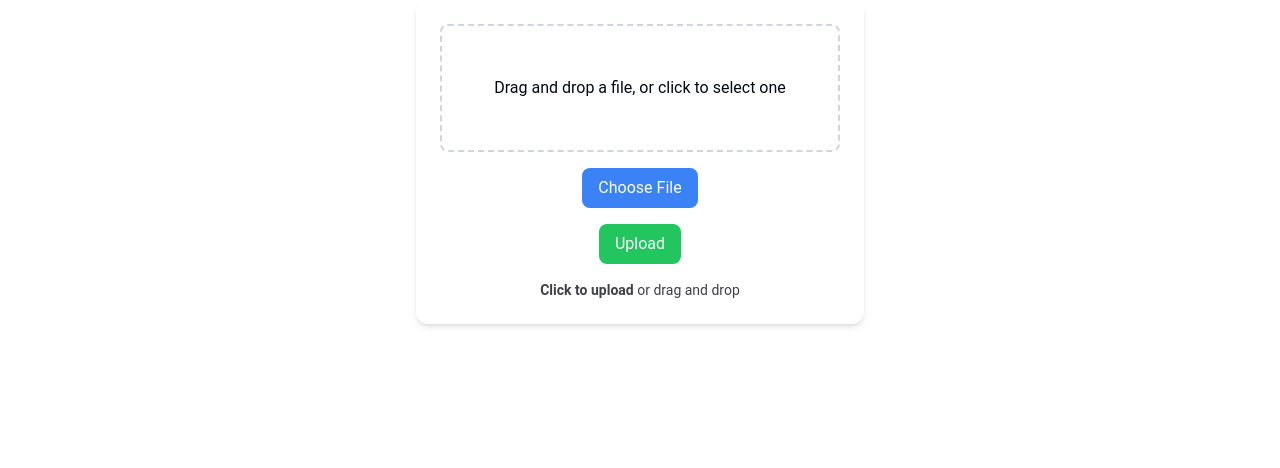
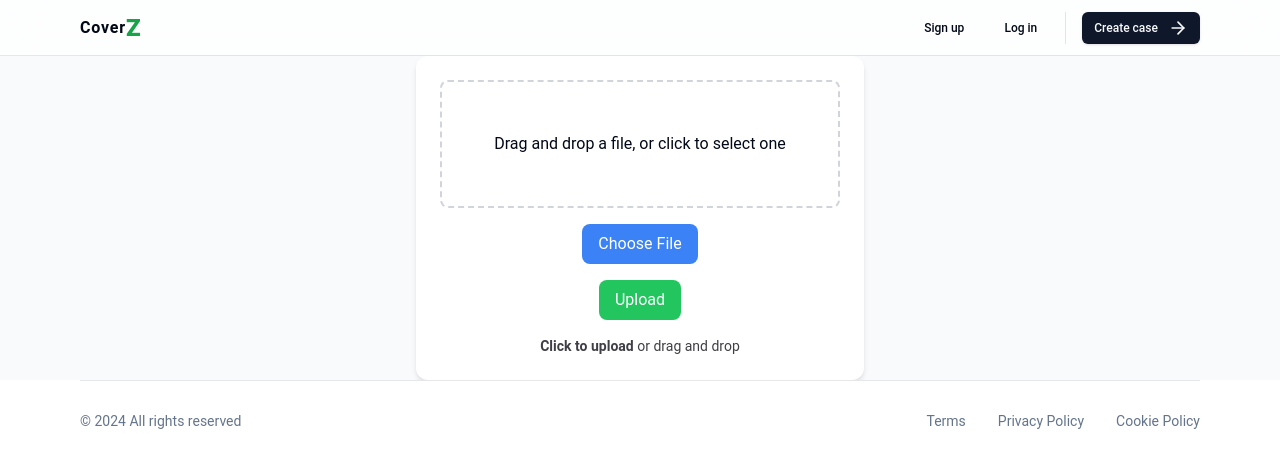
Before and after one commit to CodeforNitin/Coverz-fullStack-project, a React (Vite) app in the folder frontend/: page /configure/upload in a window 1280 px wide. Shown: the top 468 px of the page. Built offline with nearby package versions, Linux system fonts and the light colour scheme.

Commit message:
making some structured way to organise Layout

```diff
--- /dev/null
+++ b/frontend/src/components/Layout.tsx
@@ -0,0 +1,15 @@
+import { Outlet } from "react-router-dom";
+import Navbar from "./Navbar";
+import Footer from "./Footer";
+
+const Layout = () => {
+  return (
+    <div className="bg-slate-50">
+      <Navbar />
+      <Outlet />
+      <Footer />
+    </div>
+  );
+};
+
+export default Layout;
--- a/frontend/src/pages/Home.tsx
+++ b/frontend/src/pages/Home.tsx
@@ -11,9 +11,6 @@ import Footer from "../components/Footer";
 export default function Home() {
   return (
     <div className="bg-slate-50">
-      {/* Navbar */}
-      <Navbar />
-
       {/* HERO SECTION */}
       <section>
         <MaxWidthWrapper className="pb-24 pt-10 lg:grid lg:grid-cols-3 sm:pb-32 lg:gap-x-0 xl:gap-x-8 lg:pt-24 xl:pt-32 lg:pb-52">
@@ -266,9 +263,6 @@ export default function Home() {
           </ul>
         </MaxWidthWrapper>
       </section>
-
-      <Footer/>
-
     </div>
   );
 }
--- a/frontend/tailwind.config.js
+++ b/frontend/tailwind.config.js
@@ -54,6 +54,9 @@ module.exports = {
           DEFAULT: "hsl(var(--card))",
           foreground: "hsl(var(--card-foreground))",
         },
+        screens: {
+          'xsm': '425px',
+        },
       },
       borderRadius: {
         lg: "var(--radius)",
```
Also changed, not shown: frontend/src/App.tsx (+24 -28 lines).
